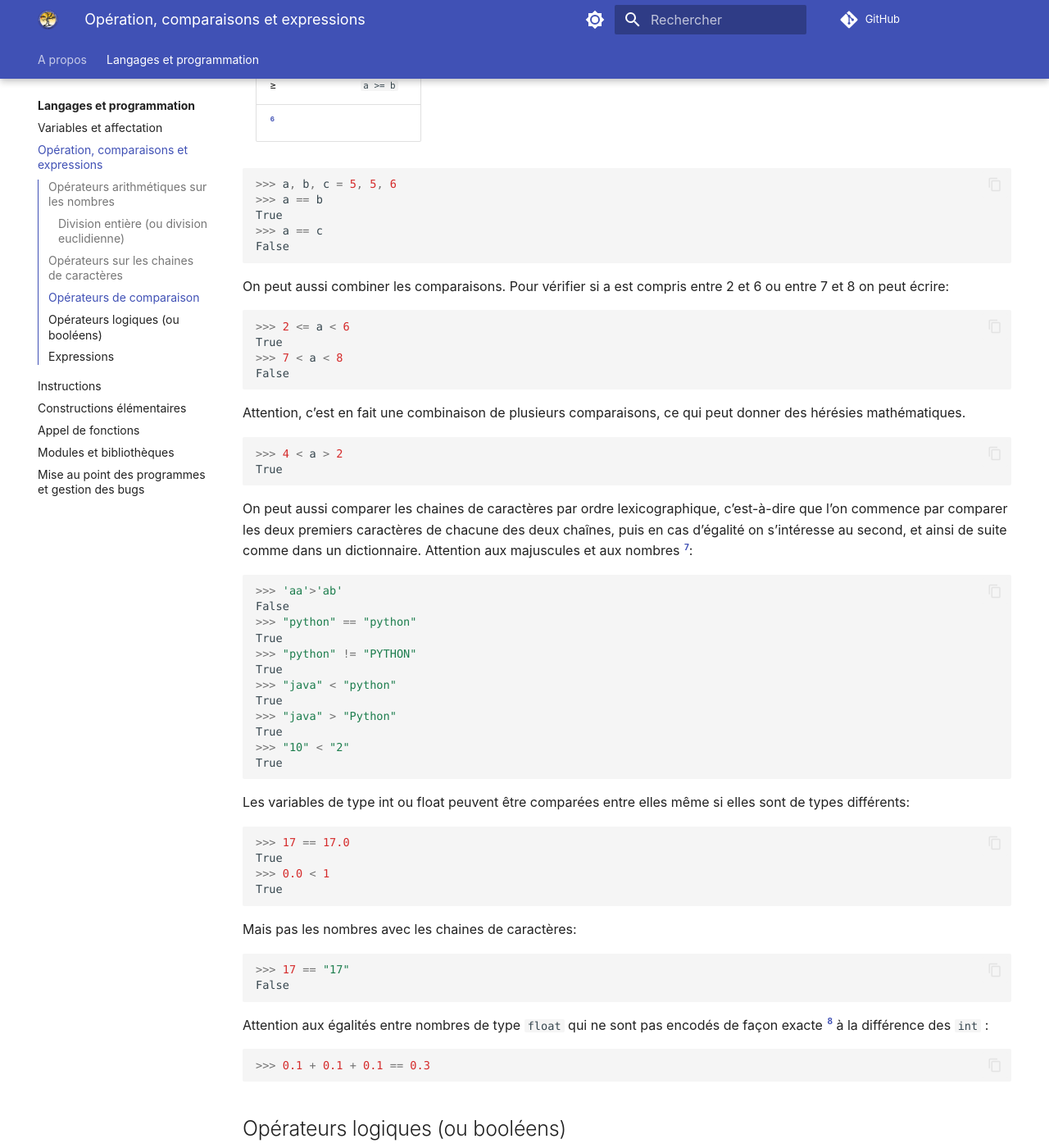
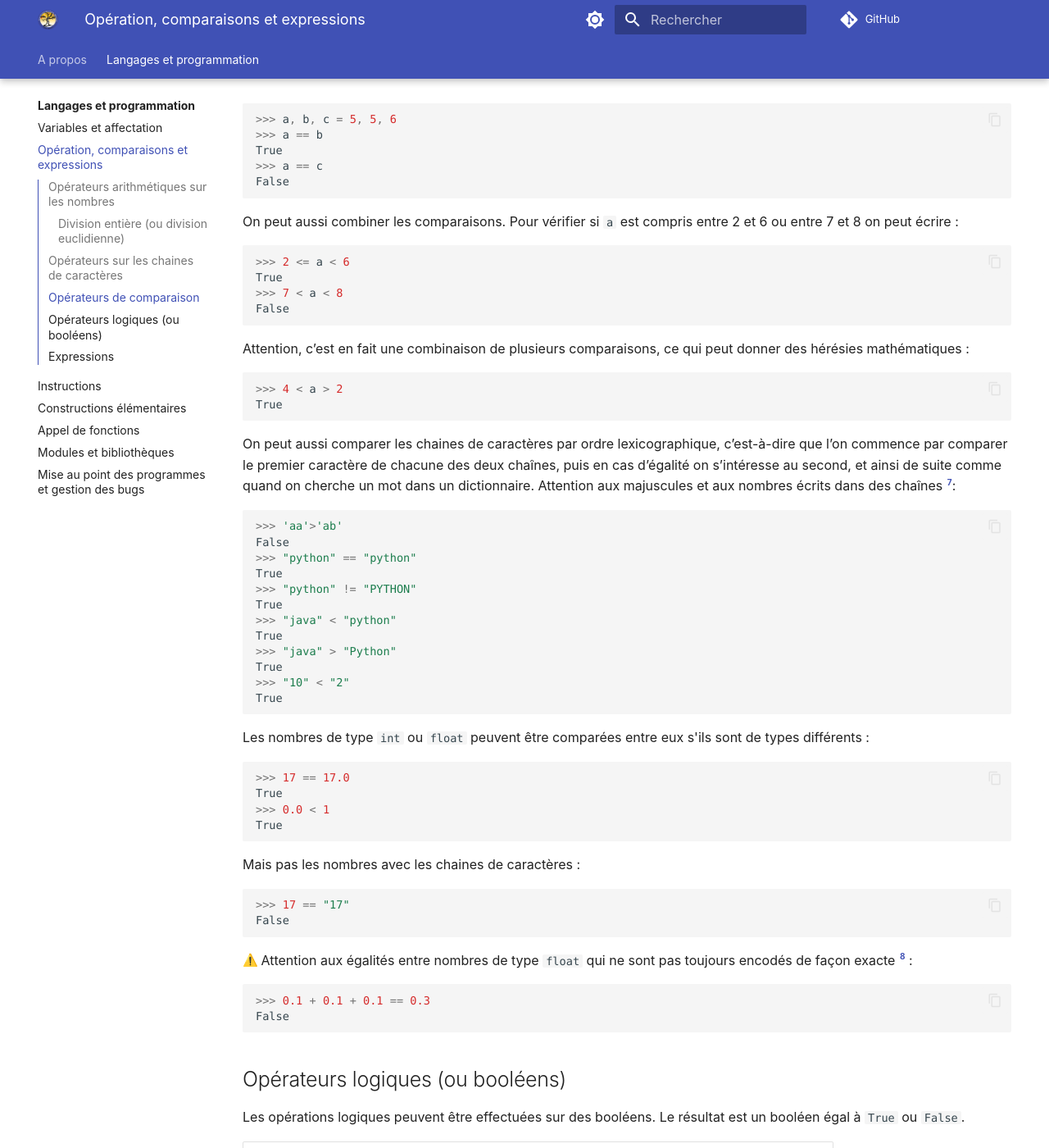
Before and after one commit to fab-perez/NSI-1, an MkDocs documentation site: the page built from docs/langages-et-programmation/2-operations-comparaisons-expressions.md, in a window 1280 px wide and 1400 px high, scrolled down 4296 px. Shown: the whole window at 82% size. Built offline with MkDocs 1.6.1 and Material for MkDocs 9.7.7, drawn with Linux system fonts in a browser that asks for light colours; emoji names are drawn with the system emoji font; comment, search, counter and statistics services are not loaded; some of the changed text lies outside the part shown.

Commit message:
Add files via upload

````diff
--- a/docs/langages-et-programmation/2-operations-comparaisons-expressions.md
+++ b/docs/langages-et-programmation/2-operations-comparaisons-expressions.md
@@ -121,36 +121,32 @@
 La fonction `len()` donne le nombre de caractère d’une chaine (y compris les espaces et ponctuation).
 
 ``` py
->>> len(chaine1)
-5
->>> len('hello world !')
+>>> ch = 'hello world !'
+>>> len(ch)
 13
 ```
 
 Chaque caractère d’une chaine de caractères `ch` a une position qui va de `0` à `len(ch) - 1`.
-```py
->>> ch = 'good morning'
-```
 
 - On peut accéder au premier caractère avec `ch[0]`, au second avec `ch[1]`, … au caractère en iieme position par `ch[i]`.
 :warning: Le premier caractère est `ch[0]`, et non pas `ch[1]` !
 ```py
->>> ch[3]
-'d'
+>>> ch[6]
+'w'
 ```
 
 - De même, en partant de la fin, on peut accéder au dernier caractère avec `ch[-1]`, à l’avant dernier avec `ch[-2]`, etc.
 ```py
 >>> ch[-1]
-'g'
+'!'
 ```
 !!! tip inline end "PEP-8"
     Pas d'espace autour du signe « `:` ».
 
 - On peut enfin accéder à la sous-chaîne de tous les caractères entre `i` et `j - i`, appelée une tranche, avec `ch[i:j]`.
 ```py
->>> ch[1:3]
-'oo'
+>>> ch[2:5]
+'llo'
 ```
 
 On peut aussi vérifier l’appartenance, ou pas, d’une chaine dans une autre avec `in` et `not in` :
@@ -172,11 +168,11 @@
 |`.count('sc')`| compte le nombre de sous-chaînes `sc` dans la chaîne.|`>>> chaine.count('bc')`<br>`1`|
 |`.lower('sc')`| onvertit une chaîne en minuscules.|`>>> 'ABCdef'.lower()`<br>`'abcdef'`|
 |`.upper('sc')`| onvertit une chaîne en majuscules.|`>>> 'ABCdef'.upper()`<br>`'ABCDEF'`|
-|`.replace('old', 'new')`| remplace tous les caractères `old` par `new`  dans la chaîne..|`>>> 'aaabbbccc'.replace('c', 'e')`<br>`'aaabbbeee'`|
+|`.replace('old', 'new')`| remplace tous les caractères `old` par `new`  dans la chaîne.|`>>> 'aaabbbccc'.replace('c', 'e')`<br>`'aaabbbeee'`|
 
 
 ## Opérateurs de comparaison
-Les opérations mathématiques de comparaison peuvent être effectuées sur des valeurs. Le résultat est un booléen (de type `bool`) égal à `True` ou `False`[^5] .
+Les opérations mathématiques de comparaison peuvent être effectuées sur des valeurs. Le résultat est toujours un booléen (de type `bool`) égal à `True` ou `False`[^5] .
 
 [^5]: `True` et `False` (et `None`) sont les rares mots en Python qui s’écrivent avec une majuscule. `TRUE` ou `true` ne sont pas acceptés.
 
@@ -191,6 +187,7 @@
 |≤|```a <= b```|
 |>|```a > b```|
 |≥|```a >= b```|
+
 [^6]
 
 [^6]: On préfèrera `is` et `is not` à `==` et `!=` pour comparer à `None`. On écrit `a is not None` plutôt que `a != None`.
@@ -202,7 +199,7 @@
 >>> a == c
 False
 ```
-On peut aussi combiner les comparaisons. Pour vérifier si a est compris entre 2 et 6 ou entre 7 et 8 on peut écrire:
+On peut aussi combiner les comparaisons. Pour vérifier si `a` est compris entre 2 et 6 ou entre 7 et 8 on peut écrire :
 ```py
 >>> 2 <= a < 6
 True
@@ -210,12 +207,12 @@
 False
 ```
 
-Attention, c’est en fait une combinaison de plusieurs comparaisons, ce qui peut donner des hérésies mathématiques.
+Attention, c’est en fait une combinaison de plusieurs comparaisons, ce qui peut donner des hérésies mathématiques :
 ```py
 >>> 4 < a > 2
 True
 ```
-On peut aussi comparer les chaines de caractères par ordre lexicographique, c’est-à-dire que l’on commence par comparer les deux premiers caractères de chacune des deux chaînes, puis en cas d’égalité on s’intéresse au second, et ainsi de suite comme dans un dictionnaire. Attention aux majuscules et aux nombres  [^7]:
+On peut aussi comparer les chaines de caractères par ordre lexicographique, c’est-à-dire que l’on commence par comparer le premier caractère de chacune des deux chaînes, puis en cas d’égalité on s’intéresse au second, et ainsi de suite comme quand on cherche un mot dans un dictionnaire. Attention aux majuscules et aux nombres écrits dans des chaînes  [^7]:
 
 [^7]: Les comparaisons entre chaînes de caractère se font en comparant le point de code Unicode de chaque caractère. Il est donné par la fonction `ord()` (la fonction `chr()` fait ‘inverse ). Par exemple, `ord('A')` vaut `65` et `ord('a')` vaut `97` donc `'A' < 'a'` est vrai.
 
@@ -234,21 +231,22 @@
 True
 ```
 
-Les variables de type int ou float peuvent être comparées entre elles même si elles sont de  types différents:
+Les nombres de type `int` ou `float` peuvent être comparées entre eux s'ils sont de  types différents :
 ```py
 >>> 17 == 17.0
 True
 >>> 0.0 < 1
 True
 ```
-Mais pas les nombres avec les chaines de caractères:
+Mais pas les nombres avec les chaines de caractères :
 ```py
 >>> 17 == "17"
 False
 ```
-Attention aux égalités entre nombres de type `float` qui ne sont pas encodés de façon exacte [^8]  à la différence des `int` :
+:warning: Attention aux égalités entre nombres de type `float` qui ne sont pas toujours encodés de façon exacte [^8] :
 ```py
 >>> 0.1 + 0.1 + 0.1 == 0.3
+False
 ```
 
 [^8]: Les `floats` sont encodés par une fraction binaire de numérateur sur 53 bits et de dénominateur une puissance de 2. Dans le cas de `0.1`, la fraction binaire est $3602879701896397/2^{55}$.  Pour afficher toutes le décimales on peut faire: `format(.1,'.55f')`.  Une particularité de Python est de ne pas limiter l’encodage des `int`, on peut par exemple comparer `2*1000` avec `2.**1000`.
@@ -256,7 +254,7 @@
 
 ##	Opérateurs logiques (ou booléens)
 
-Les opérations logiques peuvent être effectuées sur des booléens . Le résultat est un booléen égal à `True` ou `False`.
+Les opérations logiques peuvent être effectuées sur des booléens. Le résultat est un booléen égal à `True` ou `False`.
 
 
 |opérateur|notation|description|priorité|
@@ -282,7 +284,7 @@
 
 - `a = 5`	n’est PAS une expression, c’est une affection de la valeur 5 à la variable `a`.
 
-- `a == 5`	est une expression qui prend la valeur `True` si `a` vaut 5, ou la valeur `False` sinon.
+- `a == 5`	est une expression qui prend la valeur `True` si `a` est égal à 5, ou la valeur `False` sinon.
 
 
 ![Division entière de 17 par 5 posée](../assets/expression-vs-instruction.png){align=right}
````
Also changed, not shown: other parts of docs/langages-et-programmation/2-operations-comparaisons-expressions.md (+5 -1 lines).
